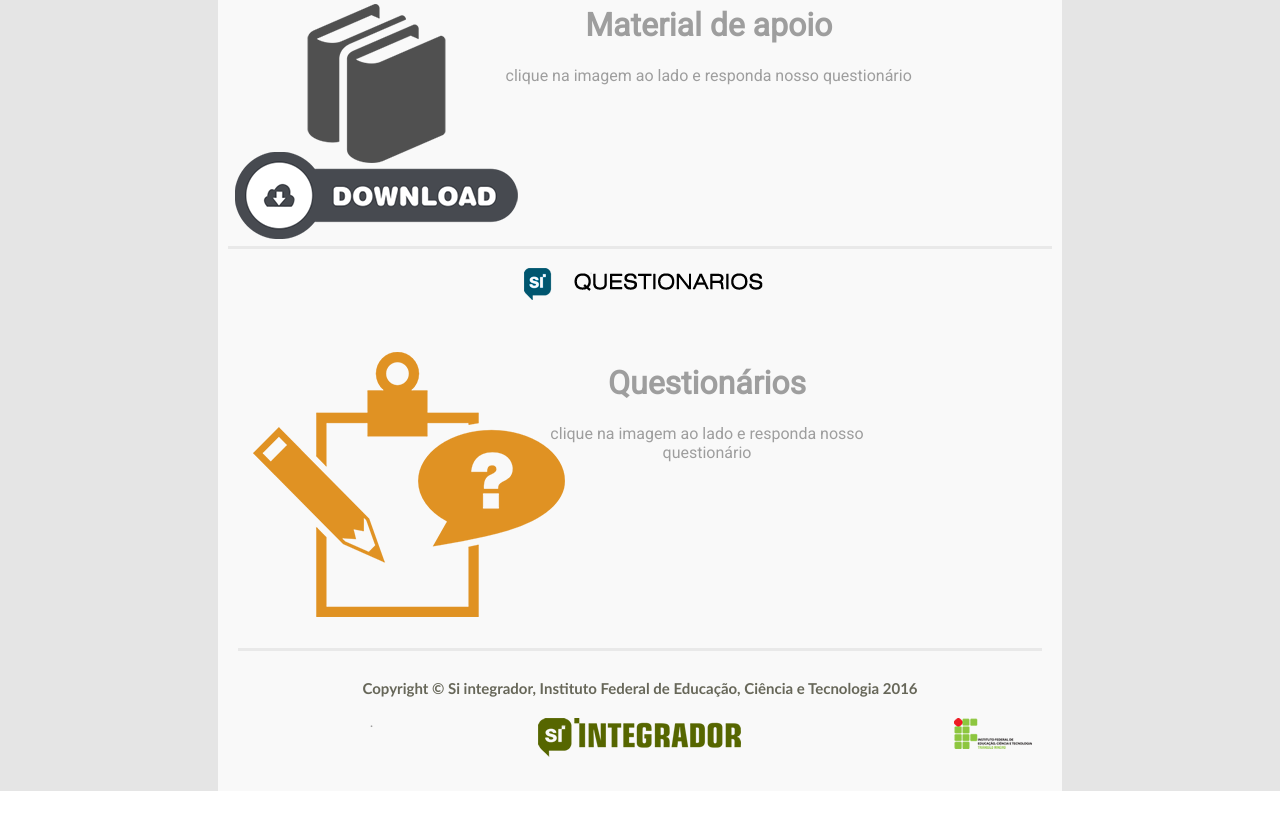
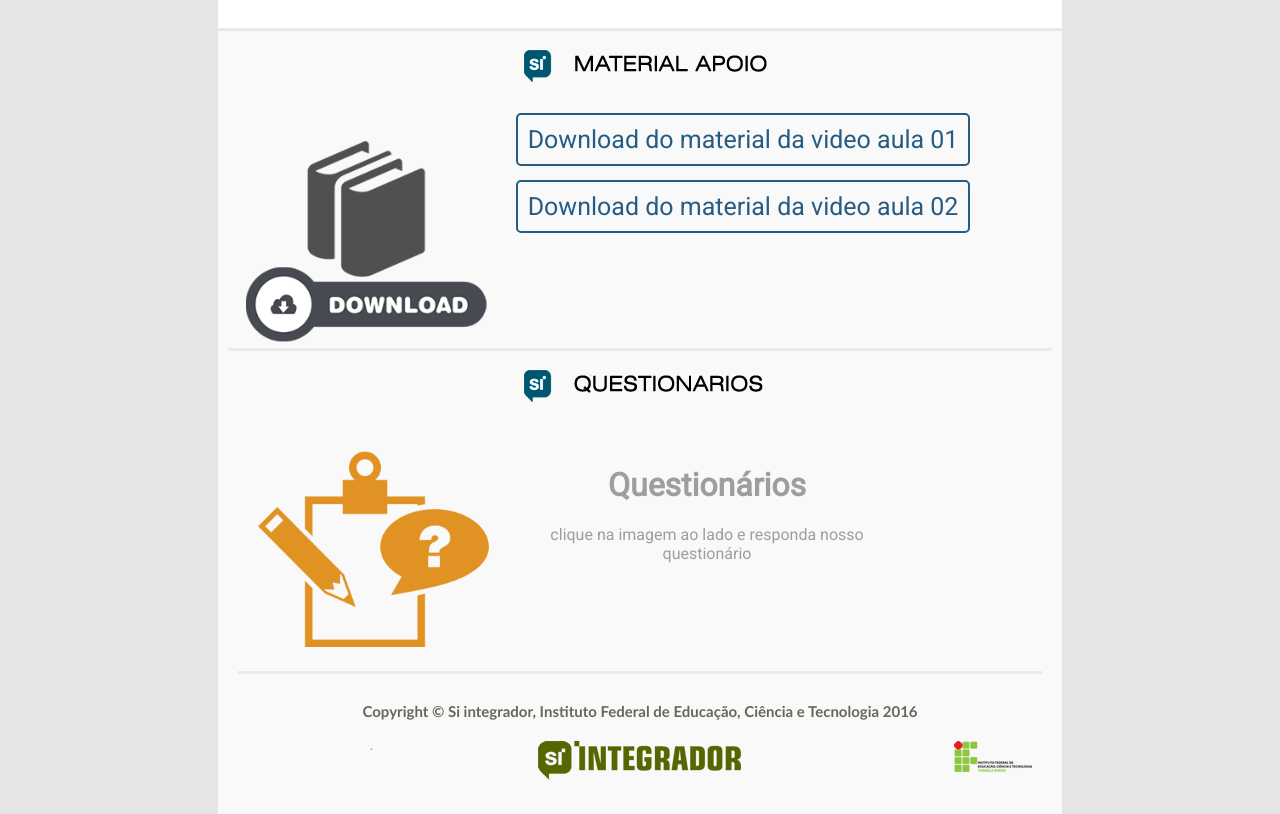
Before and after one commit to lcssimonini/projeto_integrador_2016, a Flask app: page /ingles in a window 1280 px wide. Shown: the part 989-1803 px from the top of the page. Before the commit the page ends 1780 px from the top, so only its background shows below. Run offline with Flask 2, Linux system fonts and the light colour scheme; some libraries are stand-ins or nearby versions.

Commit message:
material de apoio

```diff
--- a/static/css/estilo.css
+++ b/static/css/estilo.css
@@ -196,7 +196,7 @@ li a:active:before {
 /* SLIDE */
 
 .Texto01 {
-    min-height: 160px;
+    min-height: 300px;
     vertical-align: middle;
     text-align: center;
 }
@@ -369,6 +369,10 @@ li a:active:before {
   resize: none;
 }
 
+.courseImage {
+  width: 250px;
+}
+
 #submitContato {
   height: 40px;
   width: 180px;
@@ -381,6 +385,31 @@ li a:active:before {
   position: relative;
   top: 35px;
   left: 20px;
+}
+
+.material {
+
+}
+
+.material a {
+  transition: color .4s;
+  color: #265C83;
+  text-decoration: none;
+  font-size: 25px;
+  border: 2px solid #265C83;
+  padding: 10px;
+  border-radius: 5px;
+}
+
+.material a:link,
+.material a:visited { color: #265C83; }
+.material a:hover   {
+  color: #7FDBFF;
+  border: 2px solid #7FDBFF
+}
+.material a:active  {
+  transition: color .3s;
+  color: #007BE6;
 }
 
 /* PÁGINA CURSOS */
--- a/templates/ingles.html
+++ b/templates/ingles.html
@@ -38,8 +38,7 @@
            <div class="linha projetocentro" >
                 <div class="col-6">
                     <div class="Projeto01">
-                        <iframe width="460" height="215" src="https://www.youtube.com/embed/SGP9vSQvoRQ" frameborder="0" allowfullscreen></iframe>
-                     </div>
+                    <iframe width="460" height="215" src="https://www.youtube.com/embed/LjtxfavSgwo" frameborder="0" allowfullscreen></iframe>                     </div>
                 </div>
                 <div class="col-6">
                     <div class="Projeto02">
@@ -62,11 +61,14 @@
            <div class="linha projetocentro" >
                 <div class="linha">
                 <div class="col-4">
-                    <img src="static/Imagens/imagem01.png" alt=""/>
-                     </div>
-                    <div class="col-6">
-                        <h1> Material de apoio </h1>
-                        <p> clique na imagem ao lado e responda nosso questionário </p>
+                      <img class="courseImage" src="static/Imagens/imagem01.png" alt=""/>
+                      </div>
+                    <div class="col-7 material">
+                        <a href="/static/material/ingles/videoaula01.pdf">Download do material da video aula 01</a>
+                        <br>
+                        <br>
+                        <br>
+                        <a href="/static/material/ingles/videoaula02.pdf">Download do material da video aula 02</a>
                     </div>
        </div>
        <!-- Fim Quem Somos -->
@@ -84,7 +86,7 @@
            <div class="linha projetocentro" >
                 <div class="linha">
                 <div class="col-4">
-                        <img src="static/Imagens/question.png" alt=""/>
+                        <img class="courseImage" src="static/Imagens/question.png" alt=""/>
                      </div>
                     <div class="col-6">
                         <h1> Questionários </h1>
```
Also changed, not shown: templates/arquitetura.html (+5 -6 lines), templates/logica.html (+5 -6 lines), templates/metodologia.html (+5 -6 lines), templates/sistemasop.html (+6 -7 lines), templates/webdesign.html (+5 -6 lines), 7 other files.
